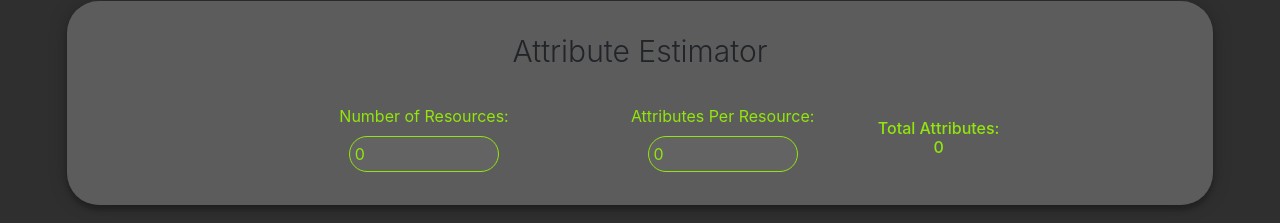
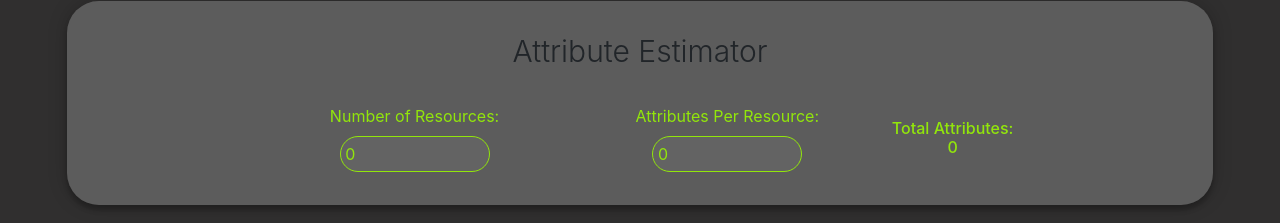
Before and after one commit to cweltonsmith/app-challenge-vue, a plain HTML site: page index.html in a window 1280 px wide. Shown: the part 112-335 px from the top of the page. Drawn offline with nearby package versions, Linux system fonts and the light colour scheme.

Commit message:
Fixed Style

```diff
--- a/index.html
+++ b/index.html
@@ -40,7 +40,7 @@
     <main class="col-sm-11" id="app" >
             <h3>Attribute Estimator</h3>
             <br>
-            <table align="center" style="width:67%" table-layout="fixed">
+            <table align="center" style="width:70%" table-layout="fixed">
                 <tr>
                     <td>
                         <label for="countOfResource">Number of Resources: </label>
```
